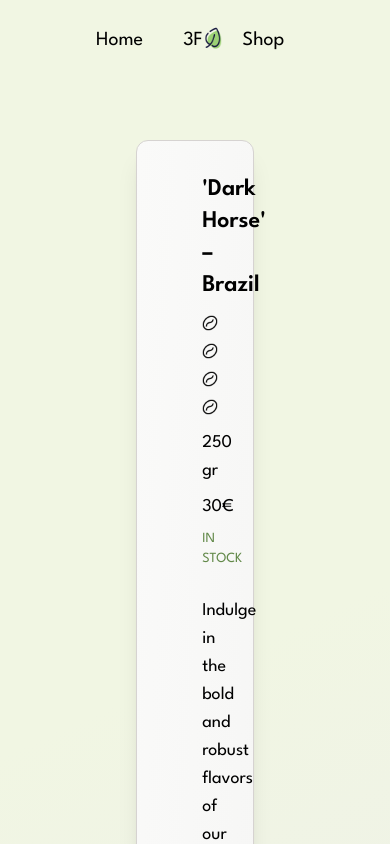
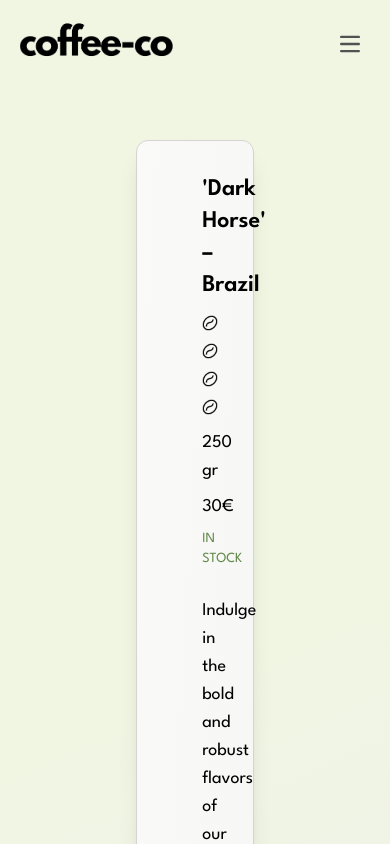
Before and after one commit to canyapalak/coffee-co, a Next.js app: page /shop/1 in a window 390 px wide. Shown: the top 844 px of the page. Built offline with nearby package versions, Linux system fonts and the light colour scheme.

Commit message:
burger menu is now working!

```diff
--- a/app/components/Navbar.tsx
+++ b/app/components/Navbar.tsx
@@ -5,7 +5,7 @@ import Link from "next/link";
 import leaf from "@/public/assets/images/leaf2.png";
 import cartIcon from "@/public/assets/images/cart.png";
 
-import { useContext } from "react";
+import { useContext, useState } from "react";
 import { CartContext } from "../contexts/CartContext";
 
 export default function Navbar() {
@@ -13,35 +13,96 @@ export default function Navbar() {
   const isCartEmpty = cart ? cart.length === 0 : true;
   console.log("cart Navbar :>> ", cart);
 
+  const [isMenuOpen, setIsMenuOpen] = useState(false);
+
+  const toggleMenu = () => {
+    setIsMenuOpen(!isMenuOpen);
+  };
+
   return (
     <>
-      <div className="flex align-middle px-24 py-5 mb-10">
+      <div className="mb-10 text-xl">
+        <div className="max-w-screen-xl flex flex-wrap items-center justify-between mx-auto p-4">
           <Link href="/">
-          <Image src={logo} alt="logo" className="h-10 w-40 mb-auto mt-auto" />
+            <Image
+              src={logo}
+              alt="logo"
+              className="h-10 w-40 mb-auto mt-auto"
+            />
           </Link>
-        <div className="flex justify-end ml-auto space-x-10 text-xl mb-auto mt-auto pr-3">
-          <Link href="/" className="hover:text-stone-600">
+          <button
+            onClick={toggleMenu}
+            type="button"
+            className="inline-flex items-center p-2 w-12 h-12 justify-center text-sm text-neutral-600
+            rounded-lg md:hidden focus:outline-none focus:ring-2 focus:ring-neutral-400 "
+            aria-controls="navbar-default"
+            aria-expanded={isMenuOpen ? "true" : "false"}
+          >
+            <svg
+              className={`mt-2 w-5 h-5 ${isMenuOpen ? "text-neutral-700" : ""}`}
+              aria-hidden="true"
+              fill="none"
+              viewBox="0 0 17 14"
+            >
+              <path
+                stroke="currentColor"
+                strokeLinecap="round"
+                strokeLinejoin="round"
+                strokeWidth="2"
+                d="M1 1h15M1 7h15M1 13h15"
+              />
+            </svg>
+          </button>
+          <div
+            className={`my-auto w-full md:block md:w-auto ${
+              isMenuOpen ? "block" : "hidden"
+            }`}
+            id="navbar-default"
+          >
+            <ul className="flex flex-col p-4 md:p-0 mt-3 md:flex-row md:space-x-8">
+              <div>
+                <Link
+                  href="/"
+                  className="block py-2 pl-3 pr-4 md:border-0 md:p-0 hover:text-stone-600"
+                >
                   Home
                 </Link>
-          <Link href="/policy" className="hover:text-stone-600 flex flex-row">
+              </div>
+              <div className="block py-2 pl-3 pr-4 md:border-0 md:p-0 hover:text-stone-600">
+                <Link
+                  href="/policy"
+                  className="hover:text-stone-600 flex flex-row "
+                >
                   3F
                   <Image src={leaf} alt="Leaf" className="w-6 h-6" />
                 </Link>
-          <Link href="/shop" className="hover:text-stone-600">
+              </div>
+              <div>
+                <Link
+                  href="/shop"
+                  className="block py-2 pl-3 pr-4 md:border-0 md:p-0 hover:text-stone-600"
+                >
                   Shop
                 </Link>
+              </div>
+              <div>
                 {isCartEmpty ? (
-            <Link href="/cart">
+                  <Link
+                    href="/cart"
+                    className="block py-2 pl-3 pr-4 md:border-0 md:p-0 hover:text-stone-600"
+                  >
                     <Image src={cartIcon} alt="Cart" className="w-6 h-6" />
                   </Link>
                 ) : (
-            <Link href="/cart" className="relative">
+                  <Link
+                    href="/cart"
+                    className="relative block py-2 pl-3 pr-4 md:border-0 md:p-0 hover:text-stone-600"
+                  >
                     <div className="relative inline-block">
                       <Image src={cartIcon} alt="Cart" className="w-6 h-6" />
                       <div
                         id="cart-circle"
-                  className="absolute top-3 right-2 text-black w-4 h-4
-                rounded-full flex items-center justify-center text-xs"
+                        className="absolute top-3 right-2 text-black w-4 h-4 rounded-full flex items-center justify-center text-xs"
                       >
                         {cart.length}
                       </div>
@@ -49,6 +110,9 @@ export default function Navbar() {
                   </Link>
                 )}
               </div>
+            </ul>
+          </div>
+        </div>
       </div>
     </>
   );
--- a/app/layout.tsx
+++ b/app/layout.tsx
@@ -15,7 +15,10 @@ export default function RootLayout({
 }) {
   return (
     <html lang="en">
-      <body className={inter.className}>{children}</body>
+      <body className={inter.className}>
+        {children}
+        <script src="../path/to/flowbite/dist/flowbite.min.js"></script>
+      </body>
     </html>
   );
 }
--- a/package.json
+++ b/package.json
@@ -13,6 +13,7 @@
     "@types/react": "18.2.21",
     "@types/react-dom": "18.2.7",
     "autoprefixer": "10.4.15",
+    "flowbite": "^1.8.1",
     "next": "13.4.19",
     "postcss": "8.4.29",
     "react": "18.2.0",
--- a/tailwind.config.ts
+++ b/tailwind.config.ts
@@ -26,6 +26,6 @@ const config: Config = {
       },
     },
   },
-  plugins: [],
+  plugins: [require("flowbite/plugin")],
 };
 export default config;
```
Also changed, not shown: 1 other file (tests, documents, lock files or other folders). Lines whose indentation alone changed are shown as unchanged.
